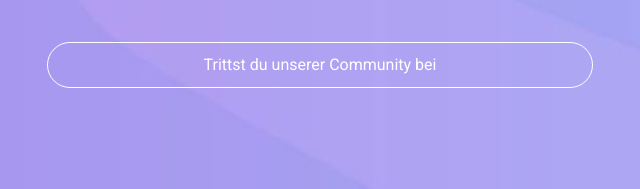
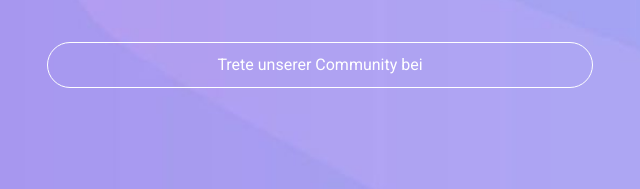
Before and after one commit to manmah/leady, a plain HTML site: page index.html in a window 1280 px wide. Shown: the part 5140-5329 px from the top of the page, 320-960 px from the left. Drawn offline with Linux system fonts and the light colour scheme.

Commit message:
about us page

```diff
--- a/index.html
+++ b/index.html
@@ -238,7 +238,7 @@
             <div class="row">
               <div class="col-lg-12 col-sm-6">
                 <fieldset>
-                  <button onclick="window.location.href='https://www.leady-family.com/en/angel/de/lf/ref-member'">Trittst du unserer Community bei</button>
+                  <button onclick="window.location.href='https://www.leady-family.com/en/angel/de/lf/ref-member'">Trete unserer Community bei</button>
                 </fieldset>
               </div>
             </div>
```
